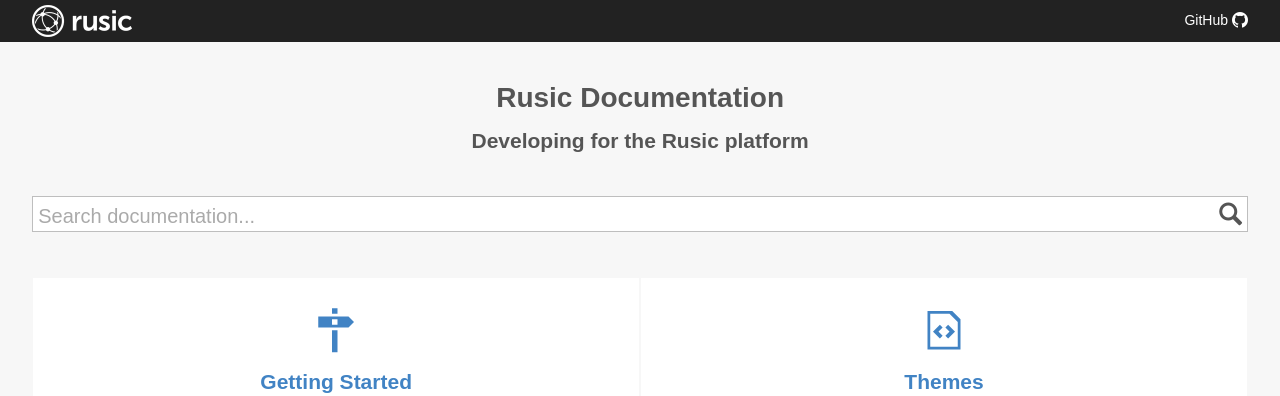
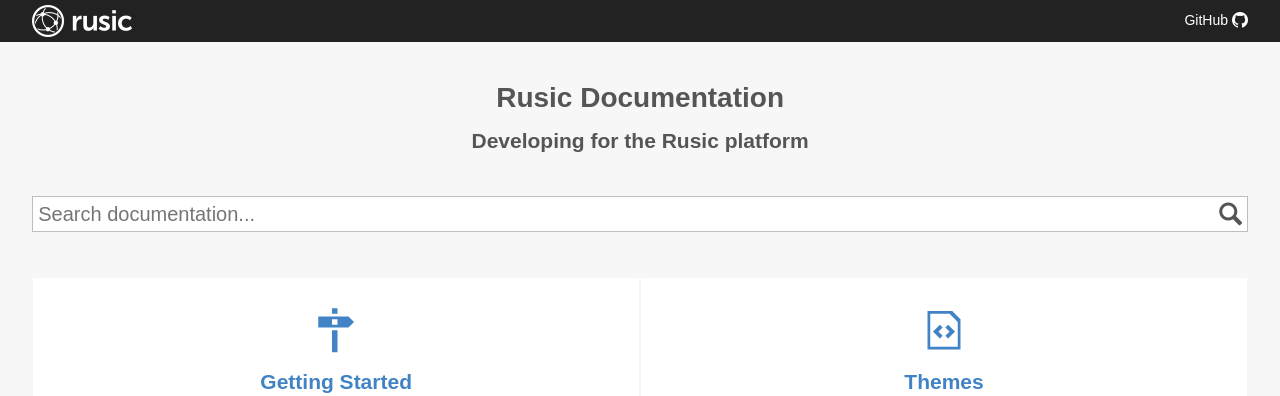
Before and after one commit to rusic/documentation, a Jekyll site: the page built from index.md, in a window 1280 px wide. Shown: the top 396 px of the page. Built offline with Jekyll 4.4.1, drawn with Linux system fonts in a browser that asks for light colours.

Commit message:
Use placeholder for search

```diff
--- a/_includes/search.html
+++ b/_includes/search.html
@@ -4,9 +4,7 @@
 
 		<div class="search-field">
 
-			<label class="search-label" for="search-field">Search documentation...</label>
-
-			<input type="text" id="search-field" class="search-input" autocomplete="off" required="" />
+			<input type="text" id="search-field" class="search-input" autocomplete="off" required="" placeholder="Search documentation..." />
 
 		</div>
 
```
